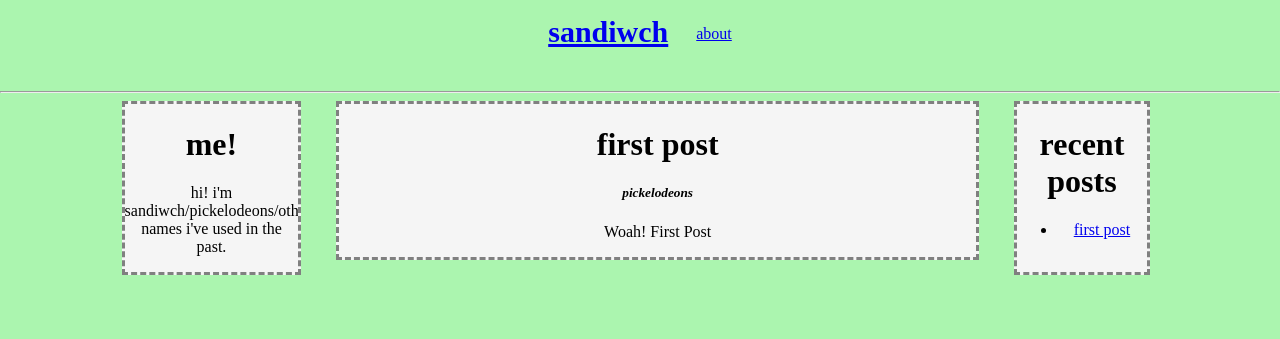
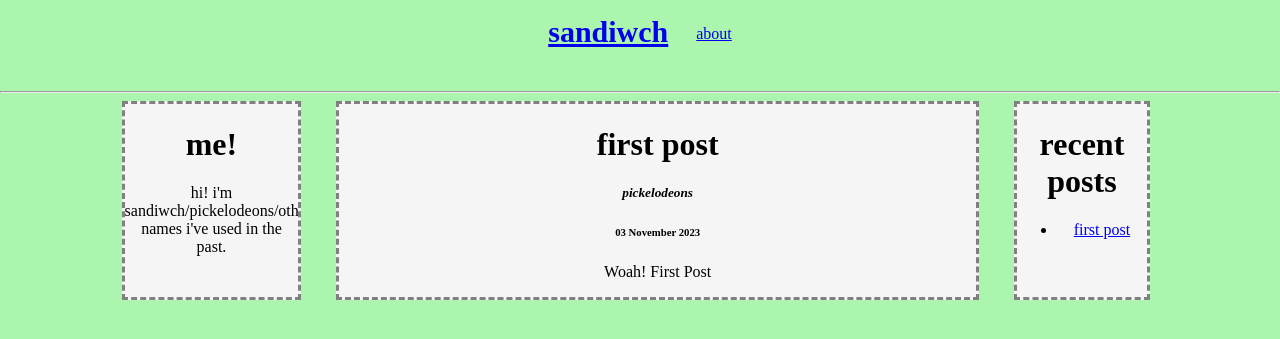
Before and after one commit to nickelodeon222/blog.sandiwch.com, a Jekyll site: the page built from _posts/2023-11-3-my-first-post.md, in a window 1280 px wide. Shown: the top 339 px of the page. Built offline with Jekyll 4.4.1, drawn with Linux system fonts in a browser that asks for light colours.

Commit message:
added buttons for next/previous page

```diff
--- a/_layouts/post.html
+++ b/_layouts/post.html
@@ -3,5 +3,15 @@ layout: base
 ---
 
 <h1>{{ page.title }}</h1>
-<h5>{% if page.author %}<em>{{ page.author }}</em>{% endif %}</h5>
+{% if page.author %}<h5><em>{{ page.author }}</em></h5>{% endif %}
+{% if page.date %}<h6>{{page.date | date_to_long_string }}</h6>{% endif %}
 {{ content }}
+
+<div class="page-navigation">
+    {% if page.previous.url %}
+    <a class="prev" href="{{page.previous.url}}">&laquo; previous post</a>
+    {% endif %}
+    {% if page.next.url %}
+    <a class="next" href="{{page.next.url}}">next post &raquo;</a>
+    {% endif %}
+</div>
```
